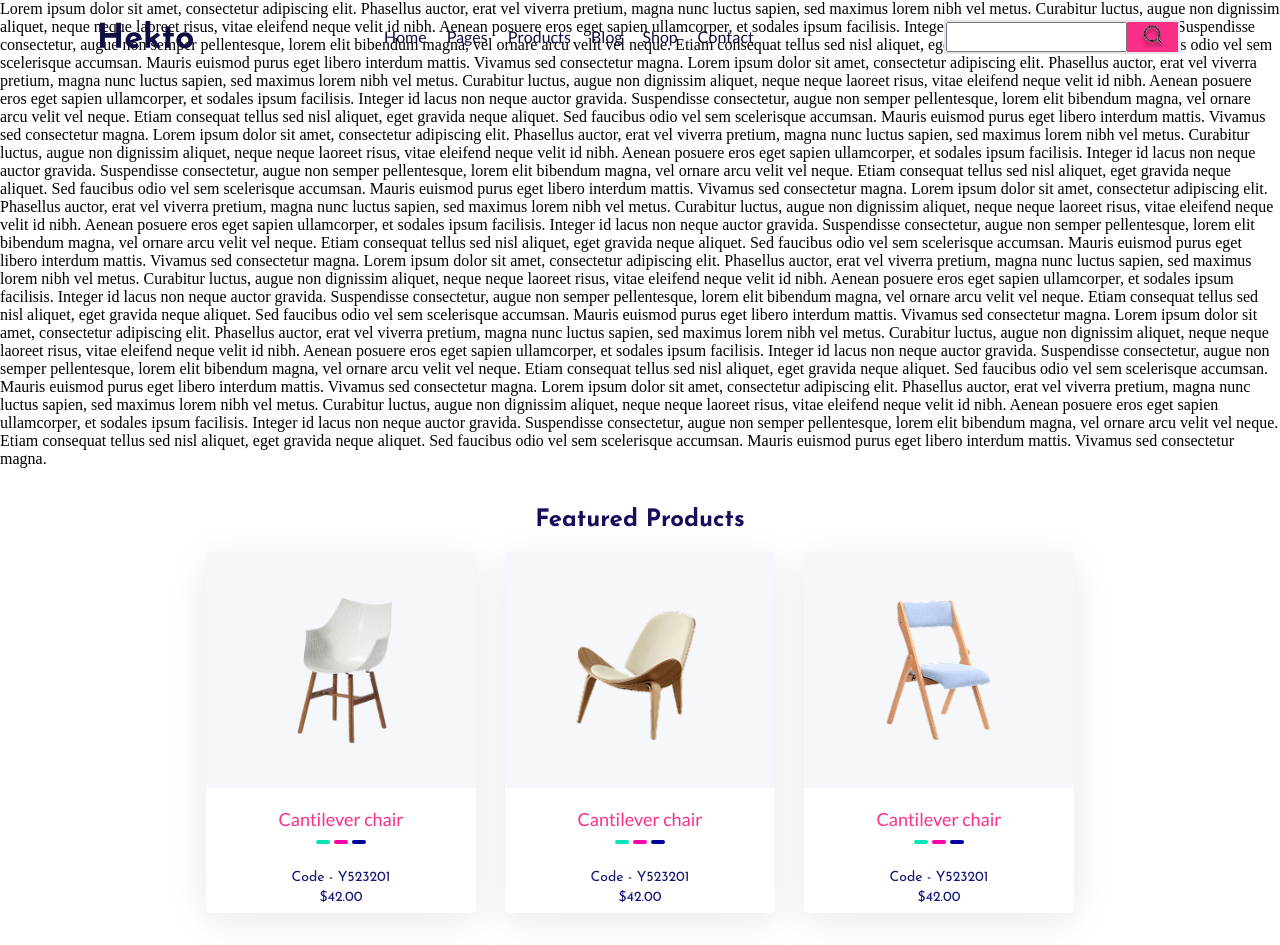
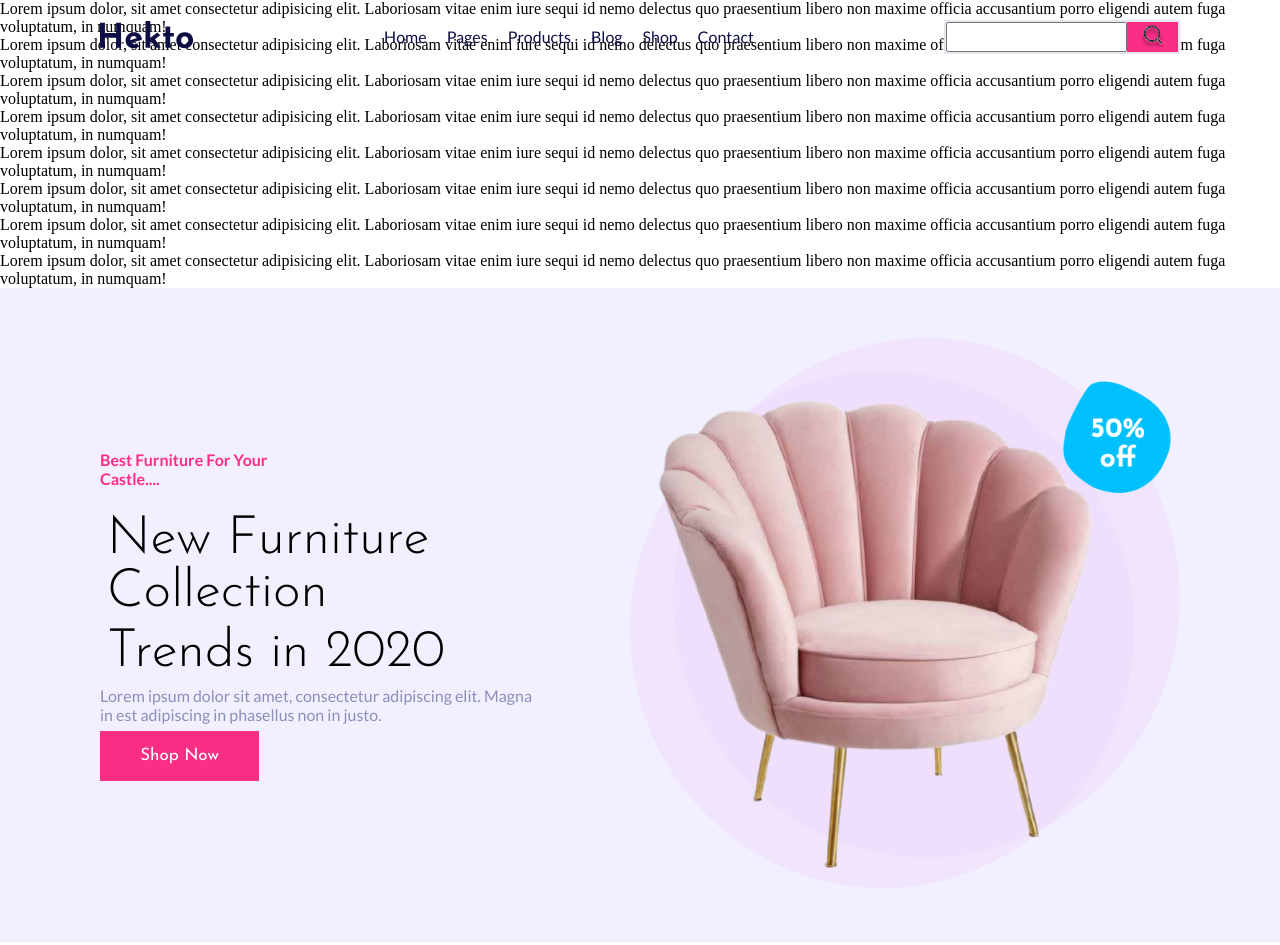
Before and after one commit to SafaaAbdAlhaleem/hekto, a plain HTML site: page index.html in a window 1280 px wide. Shown: the top 945 px of the page. Drawn offline with Linux system fonts and the light colour scheme.

Commit message:
add hero_header section

```diff
--- a/assets/css/main.css
+++ b/assets/css/main.css
@@ -336,3 +336,66 @@ color: #151875;
 #color_three {
     background-color: #00009D;
 }
+    /*hero header section */
+.hero_header{
+    padding-top:50px;
+    padding-bottom: 50px;
+}
+
+
+    .hero_header .container{
+        display: flex;
+        align-items: center;
+      justify-content: space-between;
+        text-align: center;
+            gap:85px;
+    }
+
+.hero_rightside img{
+width: 550px;
+height: 550px;
+
+}
+
+.hero_header{
+    background-color: #F2F0FF;
+}
+.hero_header p{
+    font-family: "Lato", sans-serif;
+    color: #FB2E86;
+    font-size: 16px;
+}
+
+.hero_header h2{
+    font-family:'Josefin Sans' ;
+    font-size: 53px;
+    color: #000000;
+    font-weight: 350;
+  text-align: left;
+   margin: 7px;
+
+}
+.hero_header button{
+        font-family:'Josefin Sans' ;
+        width: 159px;
+        height: 50px;
+        background-color: #FB2E86;
+     color:white;
+border: 0;
+margin-top: 7px;
+font-size: 17px;
+}
+#p2{
+    color:#8A8FB9;
+
+}
+#p1{
+    font-weight: bold;
+    width: 222px;
+    height: 56px;
+}
+
+.hero_leftside{
+  text-align: left;
+
+}
--- a/index.html
+++ b/index.html
@@ -65,20 +65,38 @@
 
 </div>
 </header>
+  <p>Lorem ipsum dolor, sit amet consectetur adipisicing elit. Laboriosam vitae enim iure sequi id nemo delectus quo praesentium libero non maxime officia accusantium porro eligendi autem fuga voluptatum, in numquam!</p>
+  <p>Lorem ipsum dolor, sit amet consectetur adipisicing elit. Laboriosam vitae enim iure sequi id nemo delectus quo praesentium libero non maxime officia accusantium porro eligendi autem fuga voluptatum, in numquam!</p>
+  <p>Lorem ipsum dolor, sit amet consectetur adipisicing elit. Laboriosam vitae enim iure sequi id nemo delectus quo praesentium libero non maxime officia accusantium porro eligendi autem fuga voluptatum, in numquam!</p>
+  <p>Lorem ipsum dolor, sit amet consectetur adipisicing elit. Laboriosam vitae enim iure sequi id nemo delectus quo praesentium libero non maxime officia accusantium porro eligendi autem fuga voluptatum, in numquam!</p>
+  <p>Lorem ipsum dolor, sit amet consectetur adipisicing elit. Laboriosam vitae enim iure sequi id nemo delectus quo praesentium libero non maxime officia accusantium porro eligendi autem fuga voluptatum, in numquam!</p>
+  <p>Lorem ipsum dolor, sit amet consectetur adipisicing elit. Laboriosam vitae enim iure sequi id nemo delectus quo praesentium libero non maxime officia accusantium porro eligendi autem fuga voluptatum, in numquam!</p>
+  <p>Lorem ipsum dolor, sit amet consectetur adipisicing elit. Laboriosam vitae enim iure sequi id nemo delectus quo praesentium libero non maxime officia accusantium porro eligendi autem fuga voluptatum, in numquam!</p>
+  <p>Lorem ipsum dolor, sit amet consectetur adipisicing elit. Laboriosam vitae enim iure sequi id nemo delectus quo praesentium libero non maxime officia accusantium porro eligendi autem fuga voluptatum, in numquam!</p>
+
 <main>
-<section>
 
-  <p>
+<section class="hero_header">
+<div class="container">
 
-Lorem ipsum dolor sit amet, consectetur adipiscing elit. Phasellus auctor, erat vel viverra pretium, magna nunc luctus sapien, sed maximus lorem nibh vel metus. Curabitur luctus, augue non dignissim aliquet, neque neque laoreet risus, vitae eleifend neque velit id nibh. Aenean posuere eros eget sapien ullamcorper, et sodales ipsum facilisis. Integer id lacus non neque auctor gravida. Suspendisse consectetur, augue non semper pellentesque, lorem elit bibendum magna, vel ornare arcu velit vel neque. Etiam consequat tellus sed nisl aliquet, eget gravida neque aliquet. Sed faucibus odio vel sem scelerisque accumsan. Mauris euismod purus eget libero interdum mattis. Vivamus sed consectetur magna.
-Lorem ipsum dolor sit amet, consectetur adipiscing elit. Phasellus auctor, erat vel viverra pretium, magna nunc luctus sapien, sed maximus lorem nibh vel metus. Curabitur luctus, augue non dignissim aliquet, neque neque laoreet risus, vitae eleifend neque velit id nibh. Aenean posuere eros eget sapien ullamcorper, et sodales ipsum facilisis. Integer id lacus non neque auctor gravida. Suspendisse consectetur, augue non semper pellentesque, lorem elit bibendum magna, vel ornare arcu velit vel neque. Etiam consequat tellus sed nisl aliquet, eget gravida neque aliquet. Sed faucibus odio vel sem scelerisque accumsan. Mauris euismod purus eget libero interdum mattis. Vivamus sed consectetur magna.
-Lorem ipsum dolor sit amet, consectetur adipiscing elit. Phasellus auctor, erat vel viverra pretium, magna nunc luctus sapien, sed maximus lorem nibh vel metus. Curabitur luctus, augue non dignissim aliquet, neque neque laoreet risus, vitae eleifend neque velit id nibh. Aenean posuere eros eget sapien ullamcorper, et sodales ipsum facilisis. Integer id lacus non neque auctor gravida. Suspendisse consectetur, augue non semper pellentesque, lorem elit bibendum magna, vel ornare arcu velit vel neque. Etiam consequat tellus sed nisl aliquet, eget gravida neque aliquet. Sed faucibus odio vel sem scelerisque accumsan. Mauris euismod purus eget libero interdum mattis. Vivamus sed consectetur magna.
-Lorem ipsum dolor sit amet, consectetur adipiscing elit. Phasellus auctor, erat vel viverra pretium, magna nunc luctus sapien, sed maximus lorem nibh vel metus. Curabitur luctus, augue non dignissim aliquet, neque neque laoreet risus, vitae eleifend neque velit id nibh. Aenean posuere eros eget sapien ullamcorper, et sodales ipsum facilisis. Integer id lacus non neque auctor gravida. Suspendisse consectetur, augue non semper pellentesque, lorem elit bibendum magna, vel ornare arcu velit vel neque. Etiam consequat tellus sed nisl aliquet, eget gravida neque aliquet. Sed faucibus odio vel sem scelerisque accumsan. Mauris euismod purus eget libero interdum mattis. Vivamus sed consectetur magna.
-Lorem ipsum dolor sit amet, consectetur adipiscing elit. Phasellus auctor, erat vel viverra pretium, magna nunc luctus sapien, sed maximus lorem nibh vel metus. Curabitur luctus, augue non dignissim aliquet, neque neque laoreet risus, vitae eleifend neque velit id nibh. Aenean posuere eros eget sapien ullamcorper, et sodales ipsum facilisis. Integer id lacus non neque auctor gravida. Suspendisse consectetur, augue non semper pellentesque, lorem elit bibendum magna, vel ornare arcu velit vel neque. Etiam consequat tellus sed nisl aliquet, eget gravida neque aliquet. Sed faucibus odio vel sem scelerisque accumsan. Mauris euismod purus eget libero interdum mattis. Vivamus sed consectetur magna.
-Lorem ipsum dolor sit amet, consectetur adipiscing elit. Phasellus auctor, erat vel viverra pretium, magna nunc luctus sapien, sed maximus lorem nibh vel metus. Curabitur luctus, augue non dignissim aliquet, neque neque laoreet risus, vitae eleifend neque velit id nibh. Aenean posuere eros eget sapien ullamcorper, et sodales ipsum facilisis. Integer id lacus non neque auctor gravida. Suspendisse consectetur, augue non semper pellentesque, lorem elit bibendum magna, vel ornare arcu velit vel neque. Etiam consequat tellus sed nisl aliquet, eget gravida neque aliquet. Sed faucibus odio vel sem scelerisque accumsan. Mauris euismod purus eget libero interdum mattis. Vivamus sed consectetur magna.
-Lorem ipsum dolor sit amet, consectetur adipiscing elit. Phasellus auctor, erat vel viverra pretium, magna nunc luctus sapien, sed maximus lorem nibh vel metus. Curabitur luctus, augue non dignissim aliquet, neque neque laoreet risus, vitae eleifend neque velit id nibh. Aenean posuere eros eget sapien ullamcorper, et sodales ipsum facilisis. Integer id lacus non neque auctor gravida. Suspendisse consectetur, augue non semper pellentesque, lorem elit bibendum magna, vel ornare arcu velit vel neque. Etiam consequat tellus sed nisl aliquet, eget gravida neque aliquet. Sed faucibus odio vel sem scelerisque accumsan. Mauris euismod purus eget libero interdum mattis. Vivamus sed consectetur magna.
+<div class="hero_leftside">
 
-     </p>
+<p id="p1">Best Furniture For
+  Your Castle....</p>
+<h2>New Furniture Collection</h2>
+<h2>Trends in 2020</h2>
+<p id="p2">Lorem ipsum dolor sit amet, consectetur adipiscing elit. Magna in est adipiscing
+in phasellus non in justo.</p>
+<button>Shop Now</button>
+
+</div>
+<div class="hero_rightside">
+<img src="assets/image/sofa promotional header.png" ></img>
+
+</div>
+
+</div>
+
     </section>
 
 <div class="container">
```
Also changed, not shown: assets/image/sofa promotional header.png (added).
